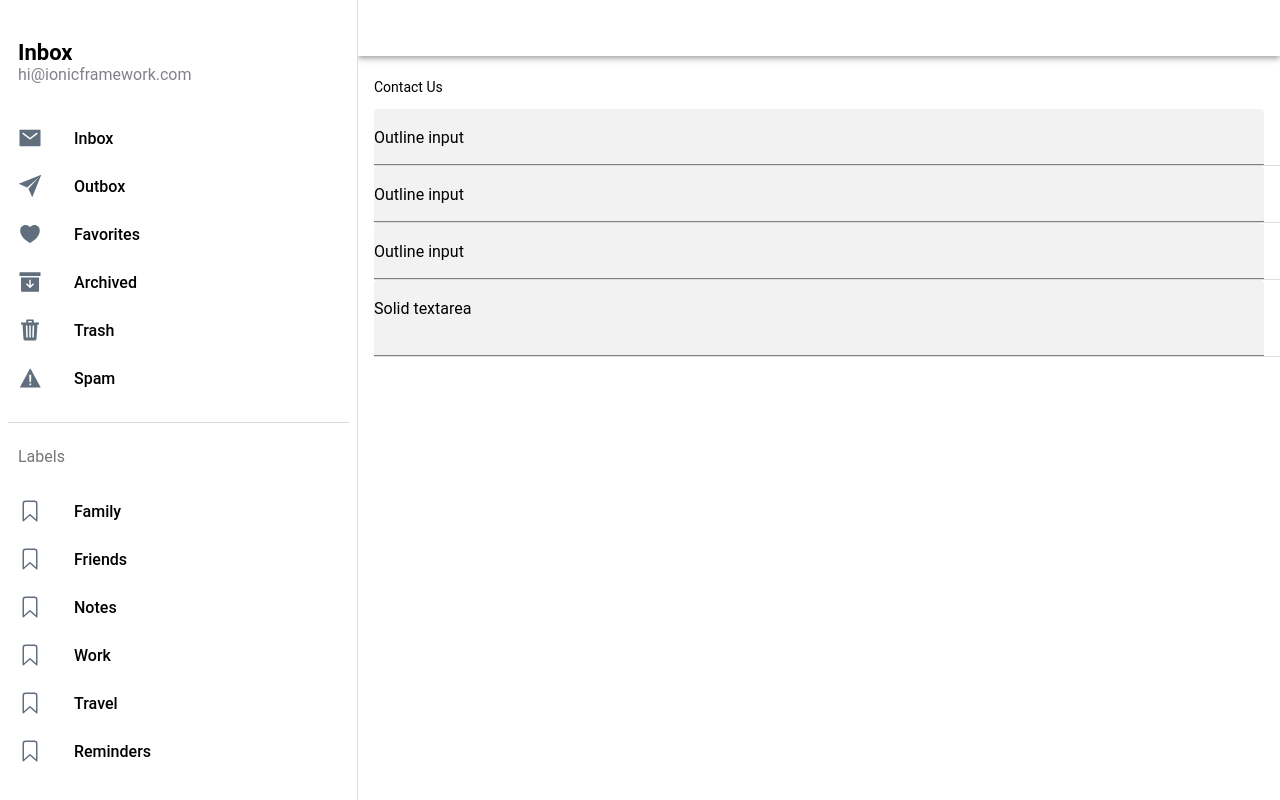
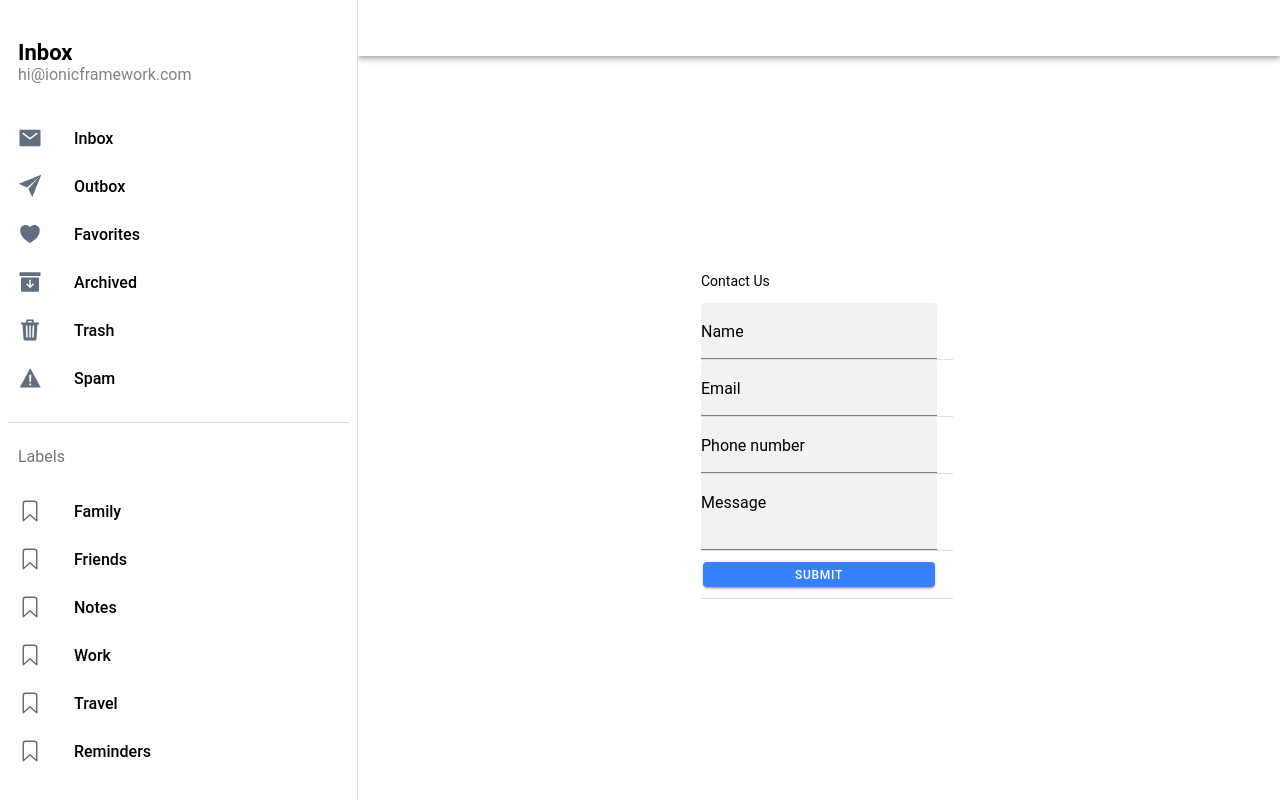
Before and after one commit to NobuTC/Ionic-MobileApp, a React (Create React App) app: page /Contact in a window 1280 px wide. Built offline with nearby package versions, Linux system fonts and the light colour scheme.

Commit message:
Contact sivun rakennusta

```diff
--- a/src/pages/Contact.tsx
+++ b/src/pages/Contact.tsx
@@ -1,6 +1,6 @@
-import { IonButtons, IonContent, IonHeader, IonMenuButton, IonPage, IonTitle, IonToolbar, IonList, IonItem, IonInput, IonTextarea, IonListHeader, IonLabel } from '@ionic/react';
+import { IonButtons, IonContent, IonHeader, IonMenuButton, IonPage, IonTitle, IonToolbar, IonList, IonItem, IonInput, IonTextarea, IonListHeader, IonLabel, IonButton } from '@ionic/react';
 import { useParams } from 'react-router';
-//import './Page.css';
+import './contact.css';
 
 const Contact: React.FC = () => {
 
@@ -18,23 +18,28 @@ const Contact: React.FC = () => {
       </IonHeader>
 
       <IonContent fullscreen>
+        <div className="flex-center">
         <IonList>
             <IonListHeader>
                 <IonLabel>Contact Us</IonLabel>
             </IonListHeader>
             <IonItem>
-                <IonInput label="Outline input" labelPlacement="floating" fill="solid" placeholder="Enter text"></IonInput>
+                <IonInput label="Name" labelPlacement="floating" fill="solid" placeholder="Enter text"></IonInput>
             </IonItem>
             <IonItem>
-                <IonInput label="Outline input" labelPlacement="floating" fill="solid" placeholder="Enter text"></IonInput>
+                <IonInput label="Email" type="email" labelPlacement="floating" fill="solid" placeholder="Enter text"></IonInput>
             </IonItem>
             <IonItem>
-                <IonInput label="Outline input" labelPlacement="floating" fill="solid" placeholder="Enter text"></IonInput>
+                <IonInput label="Phone number" type="tel" labelPlacement="floating" fill="solid" placeholder="Enter text"></IonInput>
             </IonItem>
             <IonItem>
-            <IonTextarea label="Solid textarea" labelPlacement="floating" fill="solid" placeholder="Enter text"></IonTextarea>
+                <IonTextarea label="Message" labelPlacement="floating" fill="solid" placeholder="Enter text"></IonTextarea>
+            </IonItem>
+            <IonItem>
+                <IonButton color="primary" className="button" expand="block">Submit</IonButton>
             </IonItem>
         </IonList>
+        </div>
         <IonHeader collapse="condense">
           <IonToolbar>
             <IonTitle size="large">{name}</IonTitle>
--- /dev/null
+++ b/src/pages/contact.css
@@ -0,0 +1,9 @@
+.flex-center {
+    display: flex;
+    justify-content: center;
+    align-items: center;
+    height: 100%;
+}
+.button {
+    width: 100%;
+}
```
